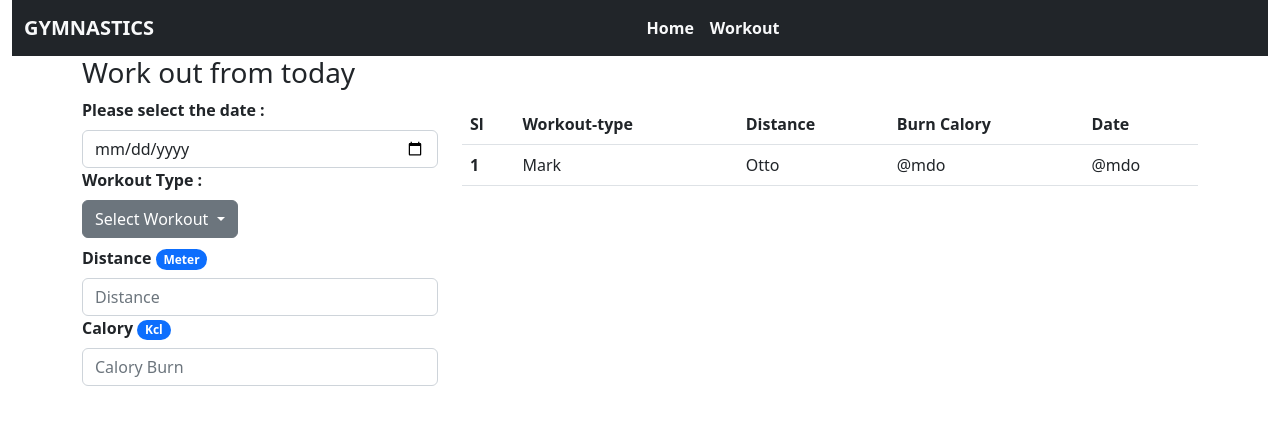
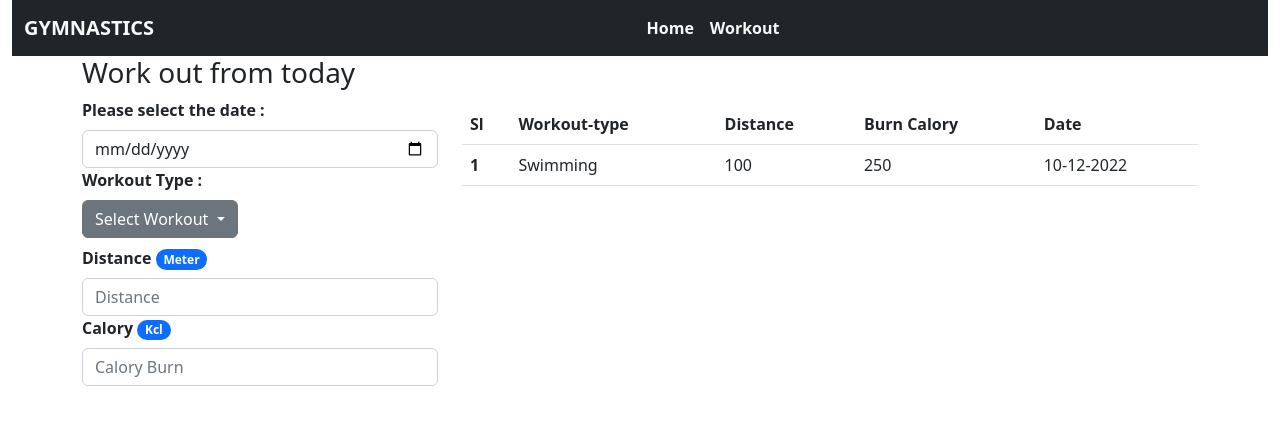
Before and after one commit to Ikram-Akbar/Gymnastics, an Angular app: page /workout in a window 1280 px wide. Shown: the top 424 px of the page. Built offline with nearby package versions, Linux system fonts and the light colour scheme.

Commit message:
some change

```diff
--- a/src/app/workout-details/workout-details.component.html
+++ b/src/app/workout-details/workout-details.component.html
@@ -47,10 +47,10 @@
   <tbody>
     <tr>
       <th scope="row">1</th>
-      <td>Mark</td>
-      <td>Otto</td>
-      <td>@mdo</td>
-      <td>@mdo</td>
+      <td>Swimming</td>
+      <td>100</td>
+      <td>250</td>
+      <td>10-12-2022</td>
     </tr>
 
   </tbody>
```
